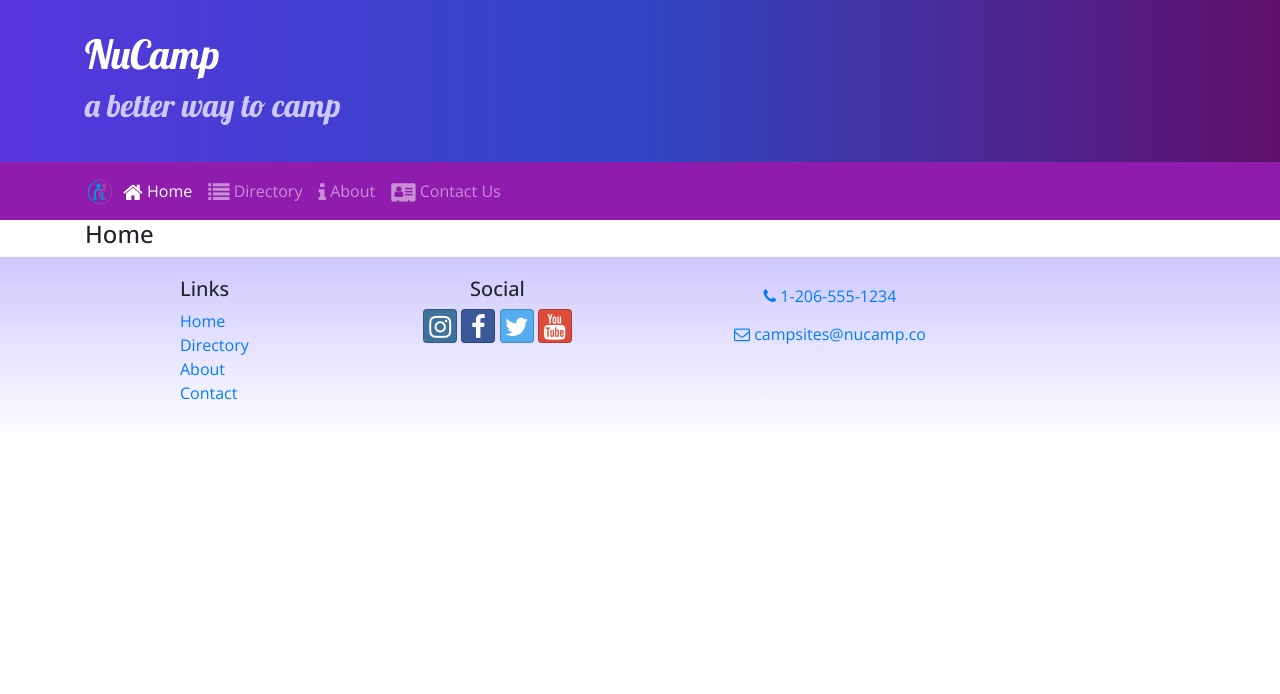
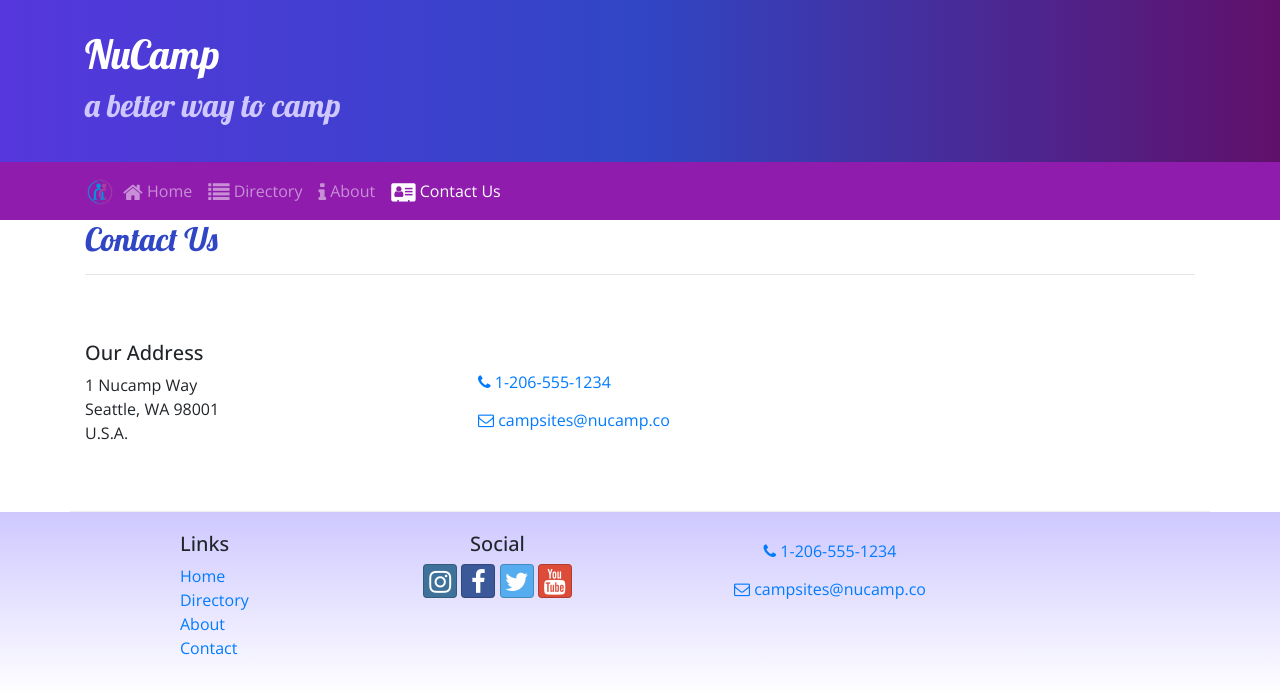
Before and after one commit to drobi710/nucampReact, a React (Create React App) app: page /contactus in a window 1280 px wide. Before the commit this address led to /home. Shown: the top 694 px of the page. Built offline with nearby package versions, Linux system fonts and the light colour scheme.

Commit message:
add ContactComponent and route in MainComponent

```diff
--- /dev/null
+++ b/src/components/ContactComponent.js
@@ -0,0 +1,31 @@
+import React from 'react';
+
+function Contact(props) {
+    return (
+        <div className="container">
+            <div className="row">
+                <div className="col">
+                    <h2>Contact Us</h2>
+                    <hr />
+                </div>
+            </div>
+
+            <div className="row row-content align-items-center">
+                <div className="col-sm-4">
+                    <h5>Our Address</h5>
+                    <address>
+                        1 Nucamp Way<br />
+                        Seattle, WA 98001<br />
+                        U.S.A.
+                    </address>
+                </div>
+                <div className="col">
+                    <a role="button" className="btn btn-link" href="tel:+12065551234"><i className="fa fa-phone" /> 1-206-555-1234</a><br />
+                    <a role="button" className="btn btn-link" href="mailto:fakeemail@fakeemail.co"><i className="fa fa-envelope-o" /> campsites@nucamp.co</a>
+                </div>
+            </div>
+        </div>
+    );
+}
+
+export default Contact;
--- a/src/components/MainComponent.js
+++ b/src/components/MainComponent.js
@@ -4,6 +4,7 @@ import CampsiteInfo from './CampsiteInfoComponent';
 import Header from './HeaderComponent';
 import Footer from './FooterComponent';
 import Home from './HomeComponent';
+import Contact from './ContactComponent';
 import { Switch, Route, Redirect } from 'react-router-dom';
 import { CAMPSITES } from '../shared/campsites';
 
@@ -29,8 +30,10 @@ class Main extends Component {
                 <Switch>
                     {/* any traffic going to home goes to the HomePage Component */}
                     <Route path='/home' component={HomePage} />;
-                    {/* kind of like case keywords in JS switch statement */}
+                    {/* kind of like case keywords in JS switch statement if passing state data as props good to use render */}
                     <Route exact path='/directory' render={() => <Directory campsites={this.state.campsites} />} />
+                    {/* telling our App to watch the browser address bar and whenever the Route matches contactus then show Contact component */}
+                    <Route exact path='/contactus' component={Contact} />
                     {/* Redirect acts as a catch all kinda like default in switch statement */}
                     <Redirect to='/home' />
                 </Switch>
```
Also changed, not shown: 1 other file (tests, documents, lock files or other folders).
